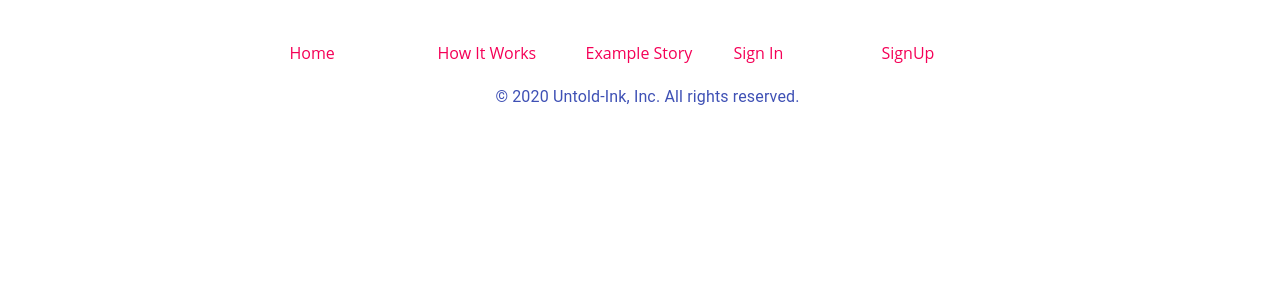
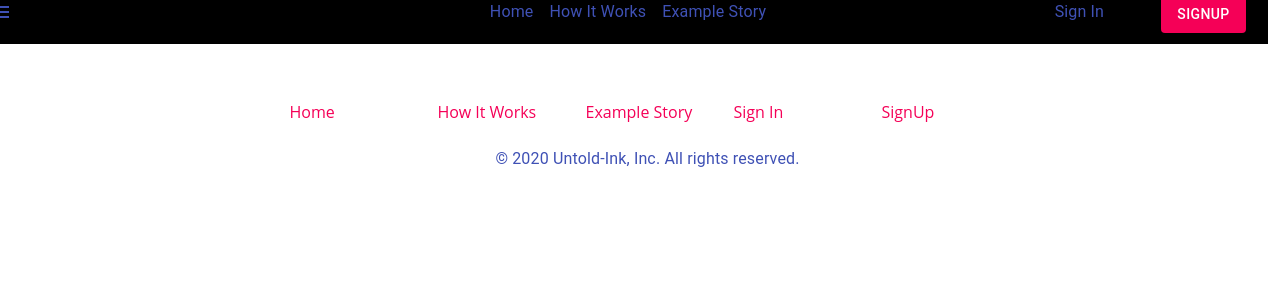
Before and after one commit to milestones95/Untoldv1, a React (Create React App) app: page /base in a window 1280 px wide. Shown: the top 300 px of the page. Built offline with nearby package versions, Linux system fonts and the light colour scheme.

Commit message:
pushed footer down

```diff
--- a/src/Footer.js
+++ b/src/Footer.js
@@ -13,7 +13,9 @@ const useStyles = makeStyles(theme => ({
     bottom: "0",
     background: "white",
     boxShadow: 'none',
-  }
+    marginTop: theme.spacing(10)
+  },
+
 }));
 
 export default function Footer() {
@@ -25,30 +27,28 @@ export default function Footer() {
           <Container maxWidth="md">
             <Toolbar>
               <Grid container spacing={3}  alignItems="center"  justify="center">
-                  <Grid item xs={2}>
+                  <Grid item sm={2} xs={12}>
                     <Link href="/" color="secondary">Home</Link>
                   </Grid>
-                  <Grid item xs={2}>
+                  <Grid item sm={2} xs={12}>
                     <Link href='#' color="secondary">How It Works</Link>
                   </Grid>
-                  <Grid item xs={2}>
+                  <Grid item sm={2} xs={12}>
                     <Link href='/examplestory' color="secondary">Example Story</Link>
                   </Grid>
-                  <Grid item xs={2}>
+                  <Grid item sm={2} xs={12}>
                     <Link href="/login" color="secondary">Sign In</Link>
                   </Grid>
-                  <Grid item xs={2}>
+                  <Grid item sm={2} xs={12}>
                     <Link href="/signup" color="secondary">SignUp</Link>
+                  </Grid>
+                  <Grid item sm={12} xs={12}>
+                    <Typography color="primary" align="center">
+                      © 2020 Untold-Ink, Inc. All rights reserved.
+                    </Typography>
                   </Grid>
                 </Grid>
             </Toolbar>
-            <Grid container spacing={3}>
-              <Grid item xs={12}>
-                <Typography color="primary" align="center">
-                  © 2020 Untold-Ink, Inc. All rights reserved.
-                </Typography>
-              </Grid>
-            </Grid>
           </Container>
          </AppBar>
     )
```
